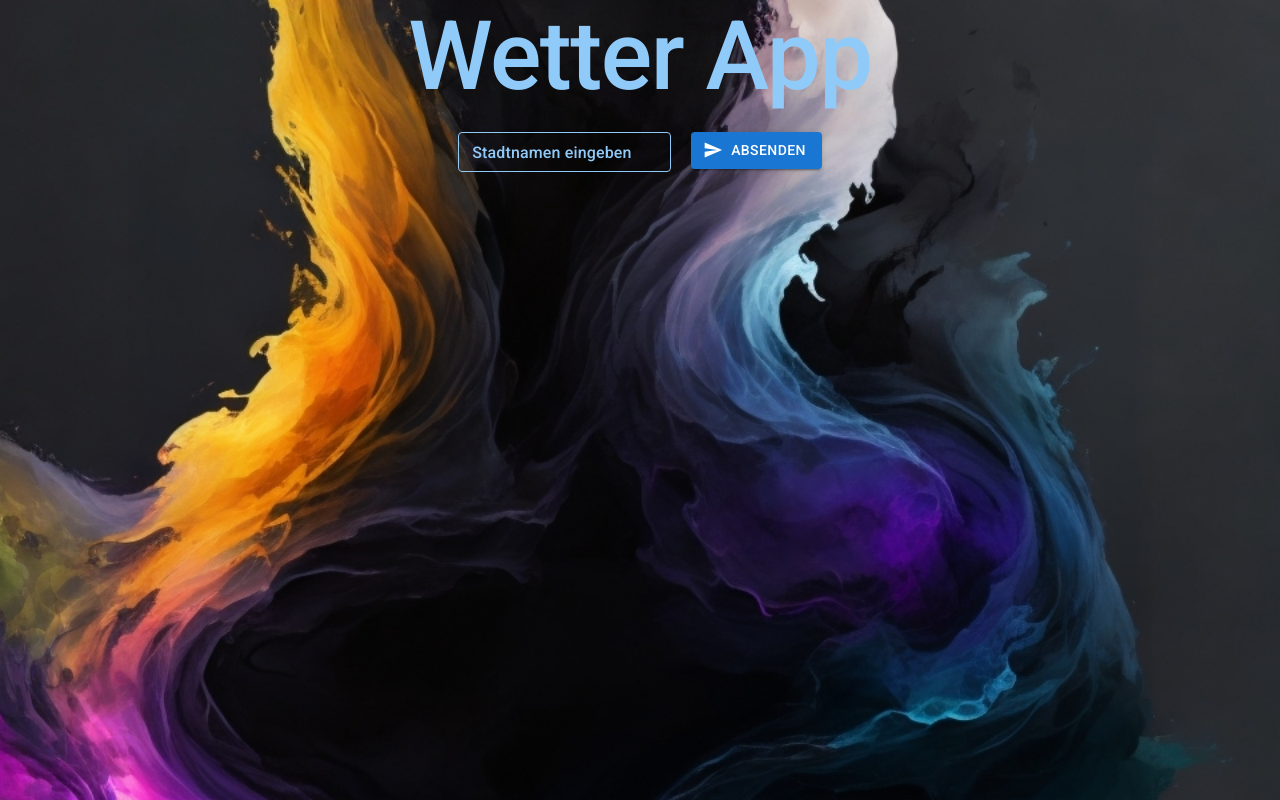
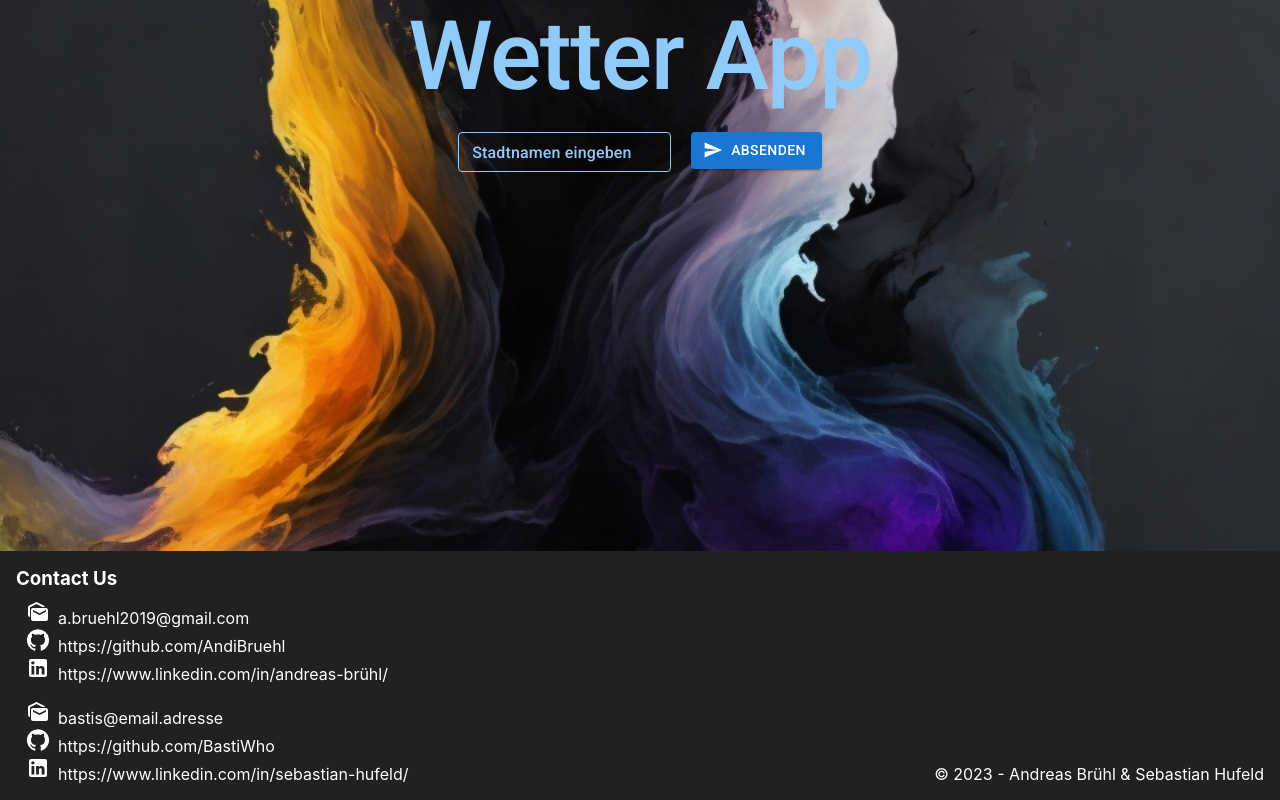
Before and after one commit to AndiBruehl/material-weather-app, a React (Create React App) app: page / in a window 1280 px wide. Built offline with nearby package versions, Linux system fonts and the light colour scheme.

Commit message:
added OPTIONAL footer

```diff
--- a/src/App.js
+++ b/src/App.js
@@ -9,6 +9,7 @@ import CardContent from '@mui/material/CardContent';
 import SendIcon from '@mui/icons-material/Send';
 import '@fontsource/roboto/500.css';
 import img from './img.jpg';
+import Footer from './Footer.js'
 
 const API_KEY = '384e601cb35001ae545fd783e37b5db0'; // Dein OpenWeatherMap API-Schlüssel
 
@@ -53,6 +54,7 @@ const App = () => {
       backgroundSize: 'cover',
       height: '100vh',
       backgroundAttachment: 'fixed',
+      overflow: 'hidden',
     }}>
       <Container maxWidth="md" align="center">
         <div className="App">
@@ -113,6 +115,7 @@ const App = () => {
           </Stack>
         </div>
       </Container>
+      <Footer />
     </div>
   );
 };
--- /dev/null
+++ b/src/Footer.css
@@ -0,0 +1,52 @@
+.footer-container {
+    display: flex;
+    flex-direction: column;
+    min-height: 100vh;
+  }
+
+  .content {
+    flex: 1;
+  }
+
+  .footer {
+    background-color: #212121;
+    color: white;
+    padding: 1rem;
+    display: flex;
+    justify-content: space-between;
+    align-items: flex-end;
+    position: sticky;
+    bottom: 0;
+  }
+
+  .footer h3 {
+    margin: 0 0 10px 0;
+    text-align: left;
+  }
+
+  .footer-link {
+    color: white;
+    text-decoration: none;
+    margin: 0 10px;
+  }
+
+  .footer-link:hover {
+    text-decoration: underline;
+  }
+
+  .contact-me {
+    text-align: left;
+  }
+
+  .contact-me div {
+    display: block;
+  }
+
+  .footer-link svg {
+    margin-right: 8px;
+  }
+
+  /* Align the copyright to the right */
+  .footer .copyright {
+    text-align: right;
+  }
--- /dev/null
+++ b/src/Footer.js
@@ -0,0 +1,33 @@
+import React from 'react';
+import './Footer.css';
+import LinkedInIcon from '@mui/icons-material/LinkedIn';
+import GitHubIcon from '@mui/icons-material/GitHub';
+import MarkAsUnreadIcon from '@mui/icons-material/MarkAsUnread';
+
+const Footer = () => {
+  return (
+    <div className="footer-container">
+      <div className="content">
+      </div>
+      <footer className="footer">
+        <div className="contact-me">
+          <div>
+            <h3>Contact Us</h3>
+            <a className="footer-link" href="mailto:a.bruehl2019@gmail.com"> <MarkAsUnreadIcon />a.bruehl2019@gmail.com</a><br />
+            <a className="footer-link" href="https://github.com/AndiBruehl" target="_blank" rel="noopener noreferrer"><GitHubIcon />https://github.com/AndiBruehl</a><br />
+            <a className="footer-link" href="https://www.linkedin.com/in/andreas-brühl/" target="_blank" rel="noopener noreferrer"> <LinkedInIcon />https://www.linkedin.com/in/andreas-brühl/</a>
+            <p></p>
+            <a className="footer-link" href="mailto:bastis@email.adresse"> <MarkAsUnreadIcon />bastis@email.adresse</a><br />
+            <a className="footer-link" href="https://github.com/BastiWho" target="_blank" rel="noopener noreferrer"><GitHubIcon />https://github.com/BastiWho</a><br />
+            <a className="footer-link" href="https://www.linkedin.com/in/sebastian-hufeld/" target="_blank" rel="noopener noreferrer"> <LinkedInIcon />https://www.linkedin.com/in/sebastian-hufeld/</a>
+          </div>
+        </div>
+        <div className="copyright">
+          &copy; {new Date().getFullYear()} - Andreas Brühl & Sebastian Hufeld
+        </div>
+      </footer>
+    </div>
+  );
+};
+
+export default Footer;
```
